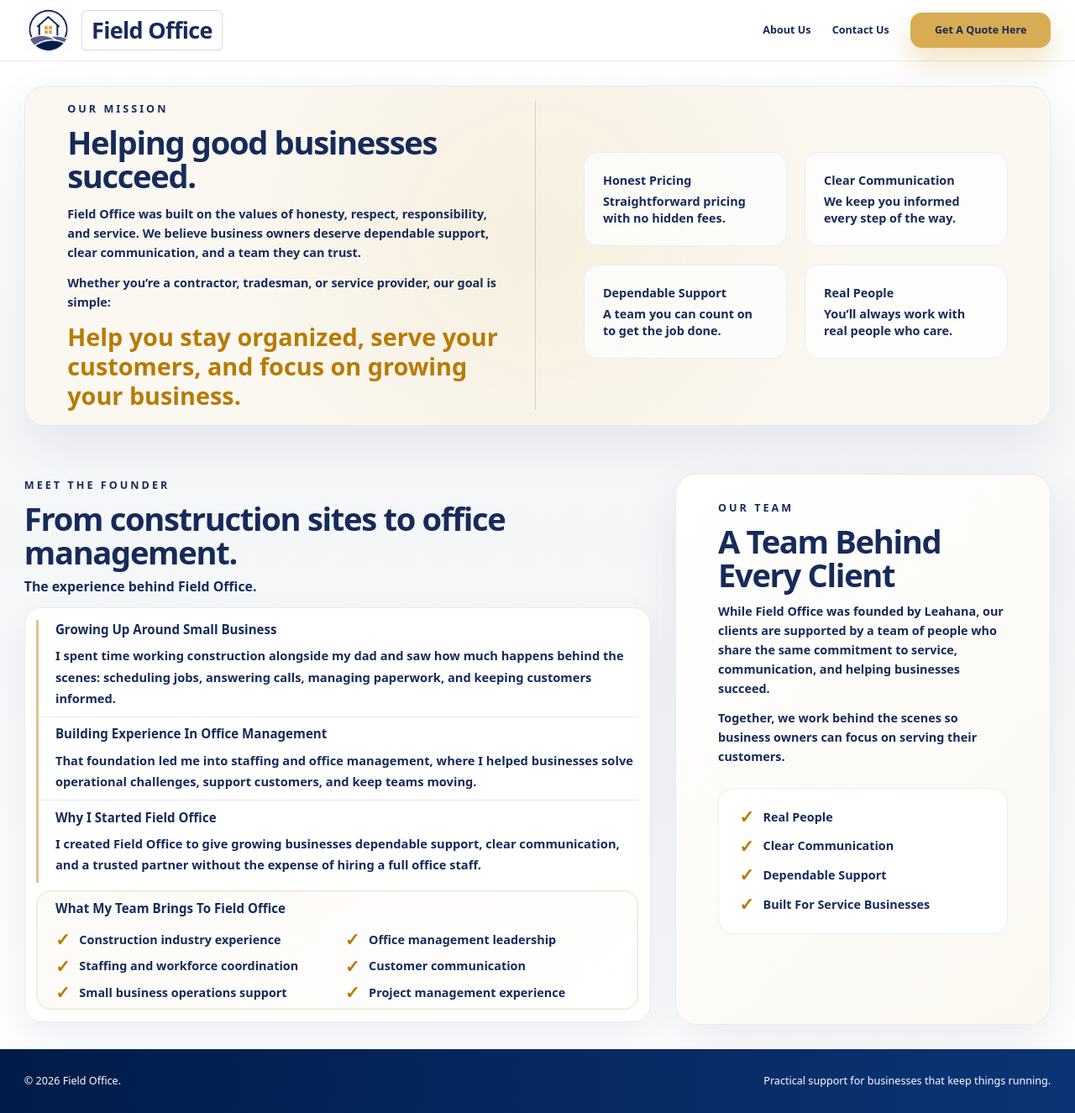
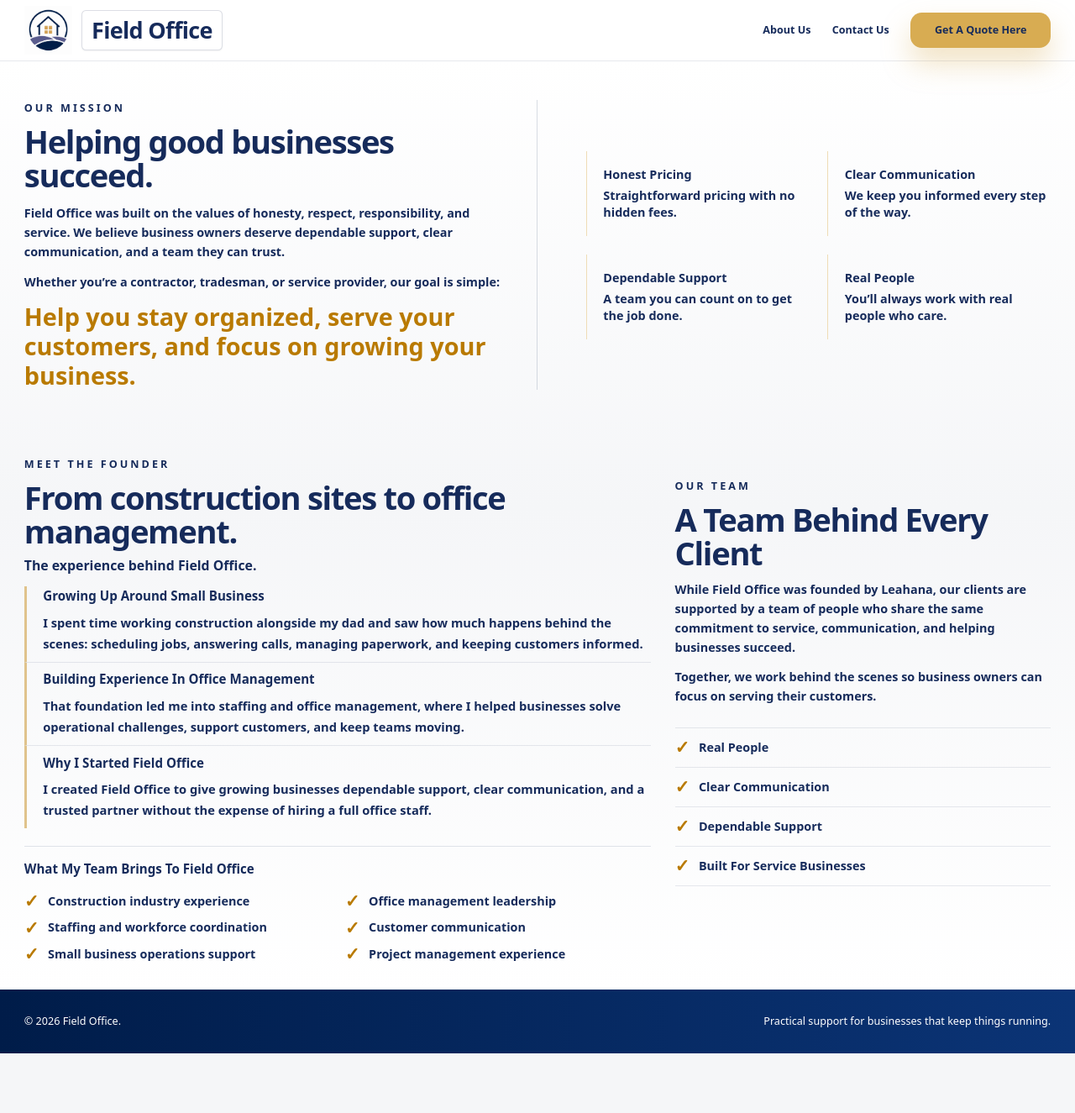
Before and after one commit to believeshe123-coder/Front-end-website, a Next.js app: page /about in a window 1280 px wide. Shown: the whole page at 84% size. After the commit the page ends 1254 px from the top, so only its background shows below. Built offline with nearby package versions, Linux system fonts and the light colour scheme.

Commit message:
Simplify about page section styling

```diff
--- a/app/globals.css
+++ b/app/globals.css
@@ -851,9 +851,9 @@ body {
 
 .about-mission,
 .about-team-cta {
-  border: 1px solid color-mix(in srgb, var(--admin-dark) 10%, white);
-  border-radius: 1.75rem;
-  box-shadow: 0 24px 60px color-mix(in srgb, var(--admin-dark) 9%, transparent);
+  border: 0;
+  border-radius: 0;
+  box-shadow: none;
 }
 
 .about-mission {
@@ -861,10 +861,8 @@ body {
   grid-template-columns: minmax(0, 1.05fr) minmax(0, 0.95fr);
   gap: clamp(2rem, 5vw, 4rem);
   padding-block: clamp(0.7rem, 1.5vw, 1.2rem);
-  padding-inline: clamp(1.25rem, 4vw, 3.5rem);
-  background:
-    radial-gradient(circle at 50% 45%, color-mix(in srgb, var(--admin-gold-accent) 12%, transparent), transparent 58%),
-    var(--about-soft);
+  padding-inline: 0;
+  background: transparent;
 }
 
 .about-mission-copy {
@@ -913,10 +911,11 @@ body {
 
 .about-value-card {
   min-height: 100%;
-  padding: clamp(1.15rem, 2vw, 1.5rem);
-  border: 1px solid color-mix(in srgb, var(--admin-dark) 8%, white);
-  border-radius: 1.2rem;
-  background: rgba(255, 255, 255, 0.74);
+  padding-block: clamp(0.85rem, 1.8vw, 1.2rem);
+  padding-inline: clamp(1rem, 2vw, 1.35rem) 0;
+  border-left: 1px solid color-mix(in srgb, var(--admin-gold-accent) 42%, white);
+  border-radius: 0;
+  background: transparent;
 }
 
 .about-value-card h3 {
@@ -930,7 +929,6 @@ body {
   font-weight: 600;
   line-height: 1.42;
 }
-
 
 .about-people-grid {
   display: grid;
@@ -981,11 +979,11 @@ body {
 
 .about-founder-card {
   margin-top: clamp(0.6rem, 1vw, 0.8rem);
-  padding: clamp(0.5rem, 1.2vw, 0.95rem);
-  border: 1px solid color-mix(in srgb, var(--admin-dark) 9%, white);
-  border-radius: 1.45rem;
-  background: #ffffff;
-  box-shadow: 0 18px 45px color-mix(in srgb, var(--admin-dark) 8%, transparent);
+  padding: 0;
+  border: 0;
+  border-radius: 0;
+  background: transparent;
+  box-shadow: none;
 }
 
 .about-story-grid {
@@ -1021,13 +1019,13 @@ body {
 }
 
 .about-strengths {
-  margin-top: clamp(0.4rem, 0.85vw, 0.6rem);
-  padding-block: clamp(0.4rem, 0.95vw, 0.6rem);
-  padding-inline: clamp(1rem, 2.5vw, 1.5rem);
-  border: 1px solid color-mix(in srgb, var(--about-gold) 18%, white);
-  border-radius: 1.15rem;
-  background: linear-gradient(135deg, color-mix(in srgb, var(--about-soft) 65%, white) 0%, #ffffff 100%);
-  box-shadow: inset 0 0 0 1px color-mix(in srgb, var(--about-gold) 7%, transparent);
+  margin-top: clamp(1rem, 2vw, 1.4rem);
+  padding-block: clamp(0.85rem, 1.5vw, 1.1rem) 0;
+  padding-inline: 0;
+  border-top: 1px solid color-mix(in srgb, var(--admin-dark) 12%, transparent);
+  border-radius: 0;
+  background: transparent;
+  box-shadow: none;
 }
 
 .about-strengths ul {
@@ -1063,9 +1061,8 @@ body {
   gap: clamp(1.75rem, 4vw, 3rem);
   align-items: center;
   padding-block: clamp(0.7rem, 1.5vw, 1.2rem);
-  padding-inline: clamp(1.25rem, 4vw, 3.5rem);
-  background:
-    linear-gradient(135deg, #ffffff 0%, var(--about-soft) 100%);
+  padding-inline: 0;
+  background: transparent;
 }
 
 .about-team-copy p {
@@ -1074,11 +1071,20 @@ body {
 
 .about-team-list {
   display: grid;
-  gap: 1rem;
-  padding: clamp(1.2rem, 2.5vw, 1.75rem);
-  border-radius: 1.25rem;
-  background: #ffffff;
-  box-shadow: inset 0 0 0 1px color-mix(in srgb, var(--admin-dark) 8%, transparent);
+  gap: 0;
+  padding: 0;
+  border-radius: 0;
+  background: transparent;
+  box-shadow: none;
+}
+
+.about-team-list li {
+  padding-block: 0.9rem;
+  border-bottom: 1px solid color-mix(in srgb, var(--admin-dark) 10%, transparent);
+}
+
+.about-team-list li:first-child {
+  border-top: 1px solid color-mix(in srgb, var(--admin-dark) 10%, transparent);
 }
 
 .about-cta-copy {
```
